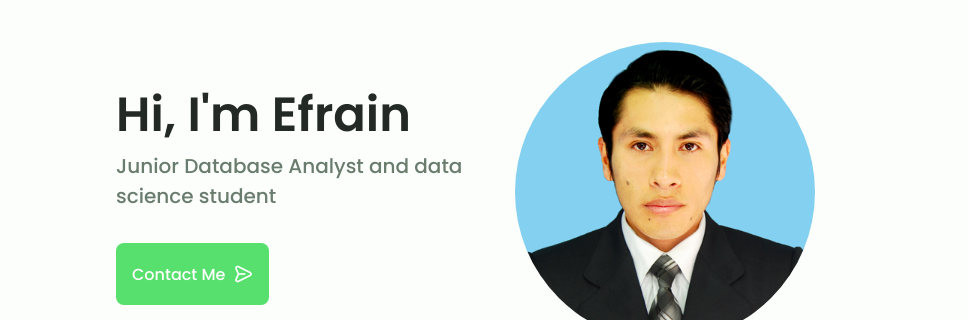
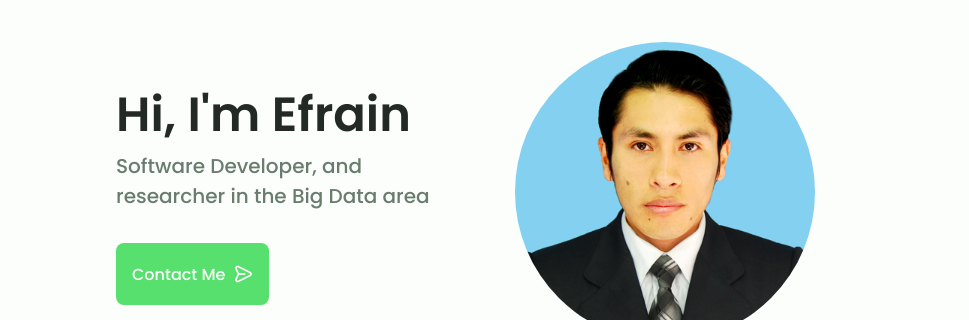
Before and after one commit to Efrain-J-Mamani/Efrain-J-Mamani.github.io, a plain HTML site: page index.html in a window 1280 px wide. Shown: the part 198-518 px from the top of the page, 184-1153 px from the left. Drawn offline with nearby package versions, Linux system fonts and the light colour scheme.

Commit message:
Update index.html

```diff
--- a/index.html
+++ b/index.html
@@ -147,7 +147,7 @@
 
             <div class="home__data">
               <h1 class="home__title">Hi, I'm Efrain</h1>
-              <h3 class="home__subtitle">Junior Database Analyst and data science student</h3>
+              <h3 class="home__subtitle">Software Developer, and researcher in the Big Data area</h3>
               <p class="home__description">
 
               </p>
```
